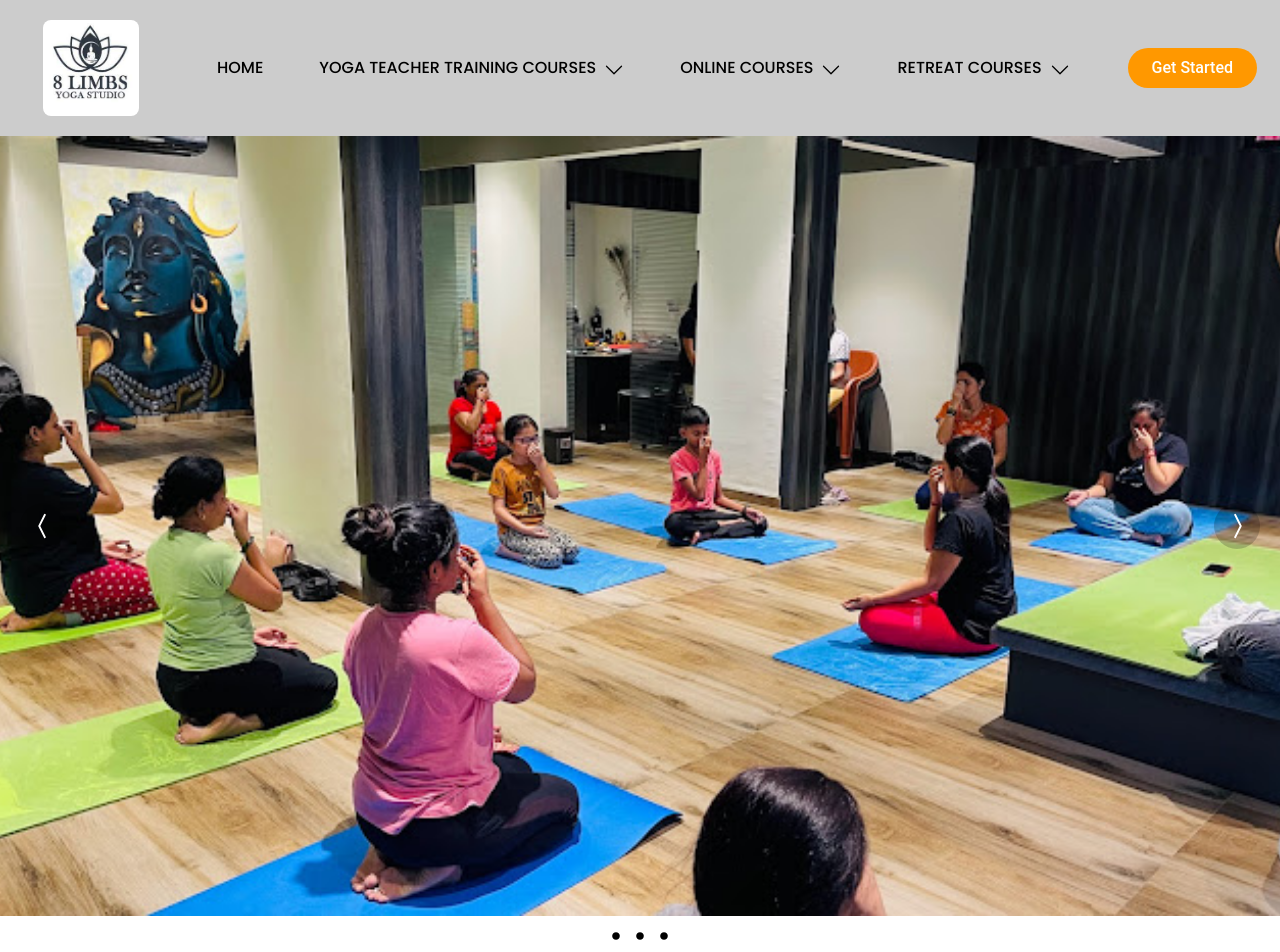
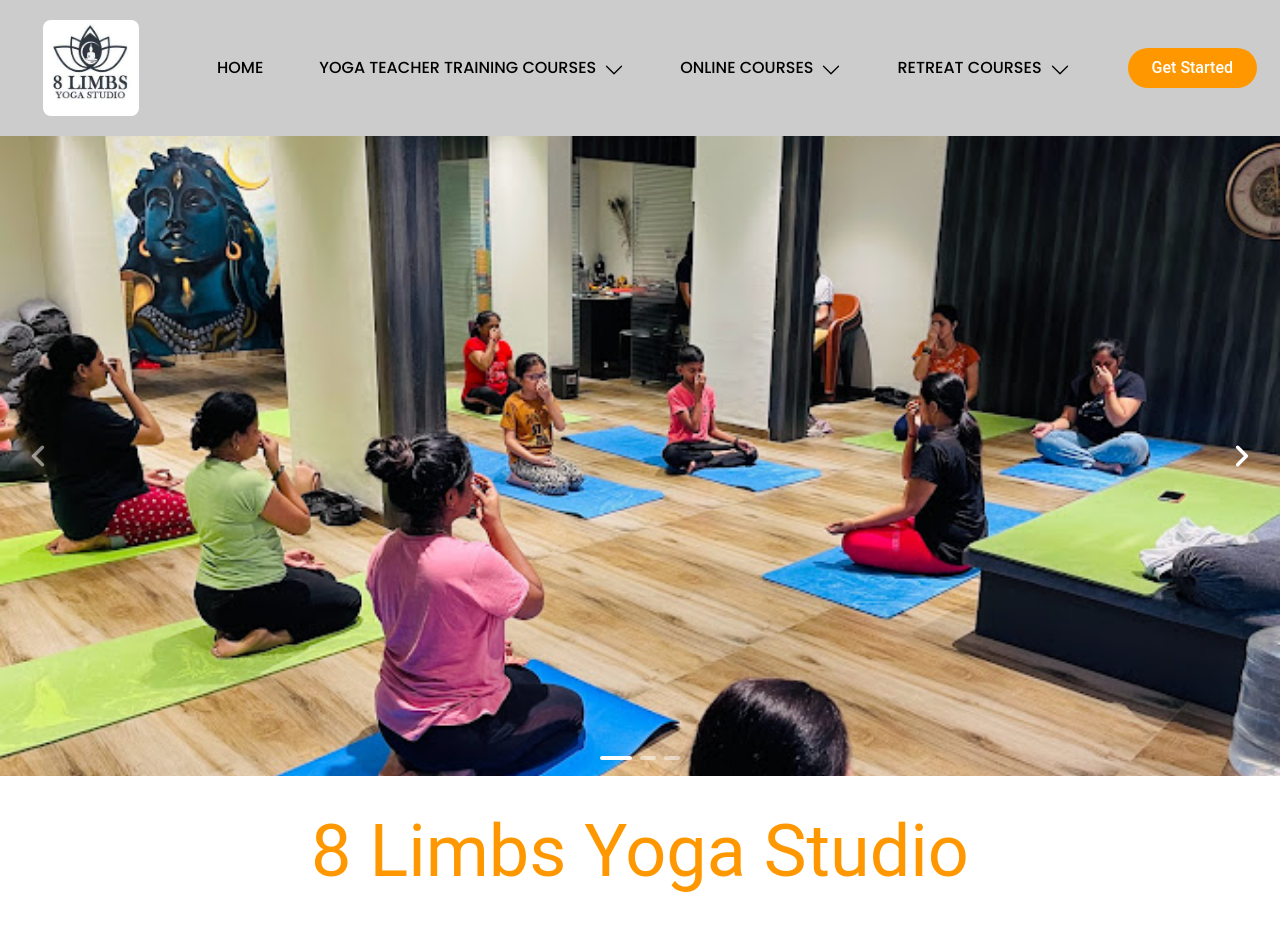
Before and after one commit to vins4407/8limbsyoga, a React (Vite) app: page / in a window 1280 px wide. Shown: the top 952 px of the page. Built offline with nearby package versions, Linux system fonts and the light colour scheme.

Commit message:
testimonials added

```diff
--- a/src/Components/Homepage/herosection/Herosection.jsx
+++ b/src/Components/Homepage/herosection/Herosection.jsx
@@ -2,9 +2,8 @@ import img1 from "../../../assets/hero.jpg";
 import img2 from '../../../assets/hero2.jpg'
 import img3 from "../../../assets/hero3.jpg";
 import React from 'react'
-import { BsChevronCompactLeft, BsChevronCompactRight } from "react-icons/bs";
-import { RxDotFilled } from "react-icons/rx"
-import { useState } from "react";
+import { Carousel } from "@material-tailwind/react";
+
 
 function Herosection() {
   const slides = [
@@ -13,49 +12,43 @@ function Herosection() {
     { url: img3 },
   ];
 
-  const [currentIndex, setCurrentIndex] = useState(0);
-
-  const prevSlide = () => {
-    const isFirstSlide = currentIndex === 0;
-    const newIndex = isFirstSlide ? slides.length - 1 : currentIndex - 1;
-    setCurrentIndex(newIndex);
-  };
-
-  const nextSlide = () => {
-    const isLastSlide = currentIndex === slides.length - 1;
-    const newIndex = isLastSlide ? 0 : currentIndex + 1;
-    setCurrentIndex(newIndex);
-  };
-
-  const goToSlide = (slideIndex) => {
-    setCurrentIndex(slideIndex);
-  };
-
   return (
-    <div className=' h-[780px] w-full m-auto  relative group'>
-      <div
-        style={{ backgroundImage: `url(${slides[currentIndex].url})` }}
-        className='w-full h-full  bg-center bg-cover  duration-500'
-      ></div>
-      {/* Left Arrow */}
-      <div className='  group-hover:block absolute top-[50%] -translate-x-0 translate-y-[-50%] left-5 text-2xl rounded-full p-2 bg-black/20 text-white cursor-pointer'>
-        <BsChevronCompactLeft onClick={prevSlide} size={30} />
-      </div>
-      {/* Right Arrow */}
-      <div className=' group-hover:block absolute top-[50%] -translate-x-0 translate-y-[-50%] right-5 text-2xl rounded-full p-2 bg-black/20 text-white cursor-pointer'>
-        <BsChevronCompactRight onClick={nextSlide} size={30} />
-      </div>
-      <div className='flex top-4 justify-center py-2'>
-        {slides.map((slide, slideIndex) => (
-          <div
-            key={slideIndex}
-            onClick={() => goToSlide(slideIndex)}
-            className='text-2xl cursor-pointer'
-          >
-            <RxDotFilled />
-          </div>
+    <div  className=" place-items-center">
+    <Carousel
+    className=""
+    navigation={({ setActiveIndex, activeIndex, length }) => (
+      <div className="absolute bottom-4 left-2/4 z-50 flex -translate-x-2/4 gap-2">
+        {new Array(length).fill("").map((_, i) => (
+          <span
+            key={i}
+            className={`block h-1 cursor-pointer rounded-2xl transition-all content-[''] ${
+              activeIndex === i ? "w-8 bg-white" : "w-4 bg-white/50"
+            }`}
+            onClick={() => setActiveIndex(i)}
+          />
         ))}
       </div>
+    )}
+  >
+    <img
+      src={img1}
+      alt="image 1"
+      className="  h-[40rem] w-full object-cover"
+    />
+    <img
+      src={img2}
+      alt="image 2"
+      className=" h-[40rem] w-full object-cover"
+    />
+    <img
+      src={img3}
+      alt="image 3"
+      className=" h-[40rem] w-full object-cover"
+    />
+
+  </Carousel>
+  <h1 className=' pt-10 text-center text-7xl text-orange-500 '> 8 Limbs Yoga Studio</h1>
+
     </div>
   )
 }
--- /dev/null
+++ b/src/Components/Homepage/testimonialSection/testimonials.jsx
@@ -0,0 +1,110 @@
+import React from 'react'
+
+
+export function Testimonials() {
+  return (
+    <div class="min-w-screen min-h-screen bg-gray-50 flex items-center justify-center py-5">
+      <div class="w-full bg-white border-t border-b border-gray-200 px-5 py-16 md:py-24 text-gray-800">
+        <div class="w-full max-w-6xl mx-auto">
+          <div class="text-center max-w-xl mx-auto">
+            <h1 class="text-6xl md:text-7xl font-bold mb-5 text-gray-600">What people <br/>are saying.</h1>
+            <h3 class="text-xl mb-5 font-light">Lorem ipsum dolor sit amet consectetur adipisicing elit.</h3>
+            <div class="text-center mb-10">
+              <span class="inline-block w-1 h-1 rounded-full bg-orange-500 ml-1"></span>
+              <span class="inline-block w-3 h-1 rounded-full bg-orange-500 ml-1"></span>
+              <span class="inline-block w-40 h-1 rounded-full bg-orange-500"></span>
+              <span class="inline-block w-3 h-1 rounded-full bg-orange-500 ml-1"></span>
+              <span class="inline-block w-1 h-1 rounded-full bg-orange-500 ml-1"></span>
+            </div>
+          </div>
+          <div class="-mx-3 md:flex items-start">
+            <div class="px-3 md:w-1/3">
+              <div class="w-full mx-auto rounded-lg bg-white border border-orange-500 p-5 text-gray-800 font-light mb-6">
+                <div class="w-full flex mb-4 items-center">
+                  <div class="overflow-hidden rounded-full w-10 h-10 bg-gray-50 border border-gray-200">
+                    <img src="https://i.pravatar.cc/100?img=1" alt=""/>
+                  </div>
+                  <div class="flex-grow pl-3">
+                    <h6 class="font-bold text-sm uppercase text-gray-600">Kenzie Edgar.</h6>
+                  </div>
+                </div>
+                <div class="w-full">
+                  <p class="text-sm leading-tight"><span class="text-lg leading-none italic font-bold text-gray-400 mr-1">"</span>Lorem ipsum dolor sit amet consectetur adipisicing elit. Quos sunt ratione dolor exercitationem minima quas itaque saepe quasi architecto vel! Accusantium, vero sint recusandae cum tempora nemo commodi soluta deleniti.<span class="text-lg leading-none italic font-bold text-gray-400 ml-1">"</span></p>
+                </div>
+              </div>
+              <div class="w-full mx-auto rounded-lg bg-white border border-orange-500 p-5 text-gray-800 font-light mb-6">
+                <div class="w-full flex mb-4 items-center">
+                  <div class="overflow-hidden rounded-full w-10 h-10 bg-gray-50 border border-gray-200">
+                    <img src="https://i.pravatar.cc/100?img=2" alt=""/>
+                  </div>
+                  <div class="flex-grow pl-3">
+                    <h6 class="font-bold text-sm uppercase text-gray-600">Stevie Tifft.</h6>
+                  </div>
+                </div>
+                <div class="w-full">
+                  <p class="text-sm leading-tight"><span class="text-lg leading-none italic font-bold text-gray-400 mr-1">"</span>Lorem ipsum, dolor sit amet, consectetur adipisicing elit. Dolore quod necessitatibus, labore sapiente, est, dignissimos ullam error ipsam sint quam tempora vel.<span class="text-lg leading-none italic font-bold text-gray-400 ml-1">"</span></p>
+                </div>
+              </div>
+            </div>
+            <div class="px-3 md:w-1/3">
+              <div class="w-full mx-auto rounded-lg bg-white border border-orange-500 p-5 text-gray-800 font-light mb-6">
+                <div class="w-full flex mb-4 items-center">
+                  <div class="overflow-hidden rounded-full w-10 h-10 bg-gray-50 border border-gray-200">
+                    <img src="https://i.pravatar.cc/100?img=3" alt=""/>
+                  </div>
+                  <div class="flex-grow pl-3">
+                    <h6 class="font-bold text-sm uppercase text-gray-600">Tommie Ewart.</h6>
+                  </div>
+                </div>
+                <div class="w-full">
+                  <p class="text-sm leading-tight"><span class="text-lg leading-none italic font-bold text-gray-400 mr-1">"</span>Lorem ipsum dolor sit amet, consectetur adipisicing elit. Vitae, obcaecati ullam excepturi dicta error deleniti sequi.<span class="text-lg leading-none italic font-bold text-gray-400 ml-1">"</span></p>
+                </div>
+              </div>
+              <div class="w-full mx-auto rounded-lg bg-white border border-orange-500 p-5 text-gray-800 font-light mb-6">
+                <div class="w-full flex mb-4 items-center">
+                  <div class="overflow-hidden rounded-full w-10 h-10 bg-gray-50 border border-gray-200">
+                    <img src="https://i.pravatar.cc/100?img=4" alt=""/>
+                  </div>
+                  <div class="flex-grow pl-3">
+                    <h6 class="font-bold text-sm uppercase text-gray-600">Charlie Howse.</h6>
+                  </div>
+                </div>
+                <div class="w-full">
+                  <p class="text-sm leading-tight"><span class="text-lg leading-none italic font-bold text-gray-400 mr-1">"</span>Lorem ipsum dolor sit amet consectetur adipisicing elit. Architecto inventore voluptatum nostrum atque, corrupti, vitae esse id accusamus dignissimos neque reprehenderit natus, hic sequi itaque dicta nisi voluptatem! Culpa, iusto.<span class="text-lg leading-none italic font-bold text-gray-400 ml-1">"</span></p>
+                </div>
+              </div>
+            </div>
+            <div class="px-3 md:w-1/3">
+              <div class="w-full mx-auto rounded-lg bg-white border border-orange-500 p-5 text-gray-800 font-light mb-6">
+                <div class="w-full flex mb-4 items-center">
+                  <div class="overflow-hidden rounded-full w-10 h-10 bg-gray-50 border border-gray-200">
+                    <img src="https://i.pravatar.cc/100?img=5" alt=""/>
+                  </div>
+                  <div class="flex-grow pl-3">
+                    <h6 class="font-bold text-sm uppercase text-gray-600">Nevada Herbertson.</h6>
+                  </div>
+                </div>
+                <div class="w-full">
+                  <p class="text-sm leading-tight"><span class="text-lg leading-none italic font-bold text-gray-400 mr-1">"</span>Lorem ipsum dolor sit amet consectetur adipisicing elit. Nobis, voluptatem porro obcaecati dicta, quibusdam sunt ipsum, laboriosam nostrum facere exercitationem pariatur deserunt tempora molestiae assumenda nesciunt alias eius? Illo, autem!<span class="text-lg leading-none italic font-bold text-gray-400 ml-1">"</span></p>
+                </div>
+              </div>
+              <div class="w-full mx-auto rounded-lg bg-white border border-orange-500 p-5 text-gray-800 font-light mb-6">
+                <div class="w-full flex mb-4 items-center">
+                  <div class="overflow-hidden rounded-full w-10 h-10 bg-gray-50 border border-gray-200">
+                    <img src="https://i.pravatar.cc/100?img=6" alt=""/>
+                  </div>
+                  <div class="flex-grow pl-3">
+                    <h6 class="font-bold text-sm uppercase text-gray-600">Kris Stanton.</h6>
+                  </div>
+                </div>
+                <div class="w-full">
+                  <p class="text-sm leading-tight"><span class="text-lg leading-none italic font-bold text-gray-400 mr-1">"</span>Lorem ipsum dolor sit amet consectetur adipisicing elit. Voluptatem iusto, explicabo, cupiditate quas totam!<span class="text-lg leading-none italic font-bold text-gray-400 ml-1">"</span></p>
+                </div>
+              </div>
+            </div>
+          </div>
+        </div>
+      </div>
+    </div>
+  );
+}
--- a/src/Pages/Homepage.jsx
+++ b/src/Pages/Homepage.jsx
@@ -5,6 +5,7 @@ import CardsSection from '../Components/Homepage/CardsSection/CardsSection'
 import Enquery from '../Components/Homepage/EnquirySection/Enquery'
 import Footer from '../Components/Homepage/footer/Footer'
 import Experience from '../Components/Homepage/experienceSection/Experience'
+import { Testimonials } from '../Components/Homepage/testimonialSection/testimonials'
 
 
 function Homepage() {
@@ -15,7 +16,7 @@ function Homepage() {
         <CardsSection/>
         <Experience/>
         <Enquery/>
-
+        <Testimonials/>
         <Footer/>
 
     </>
```
